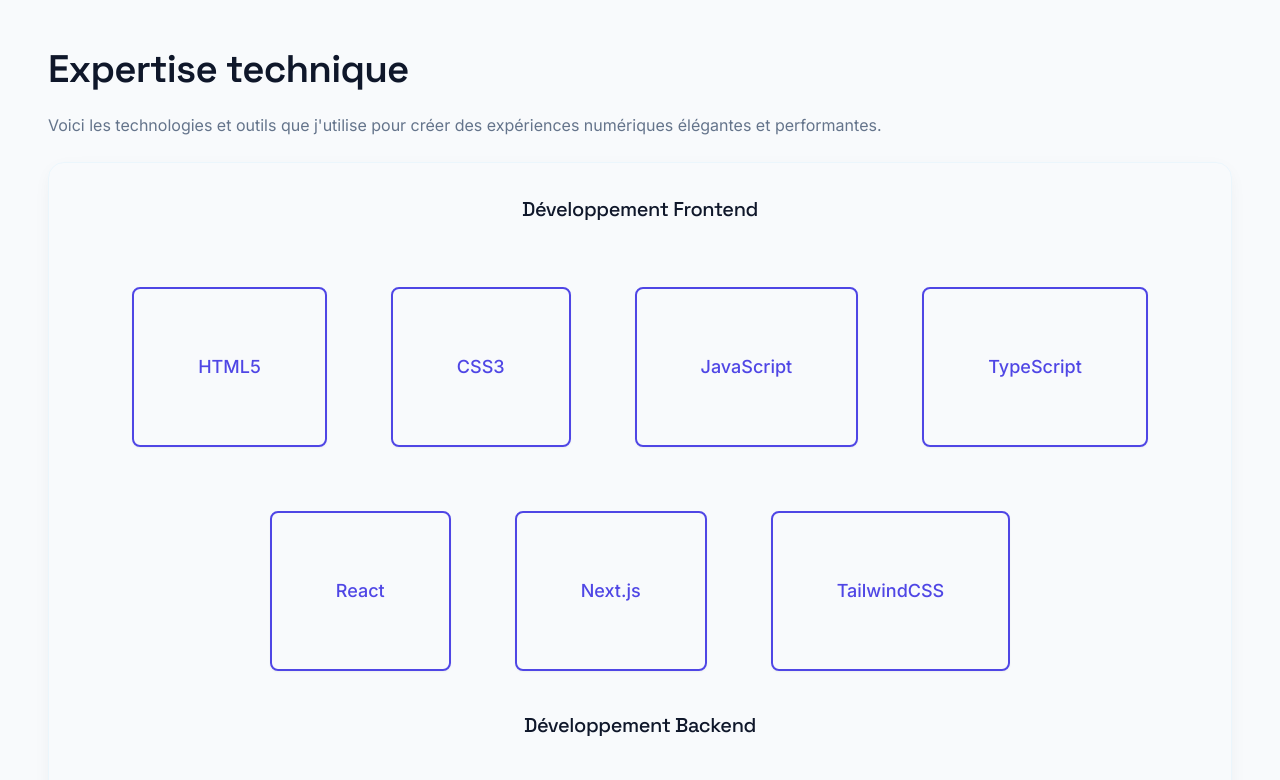
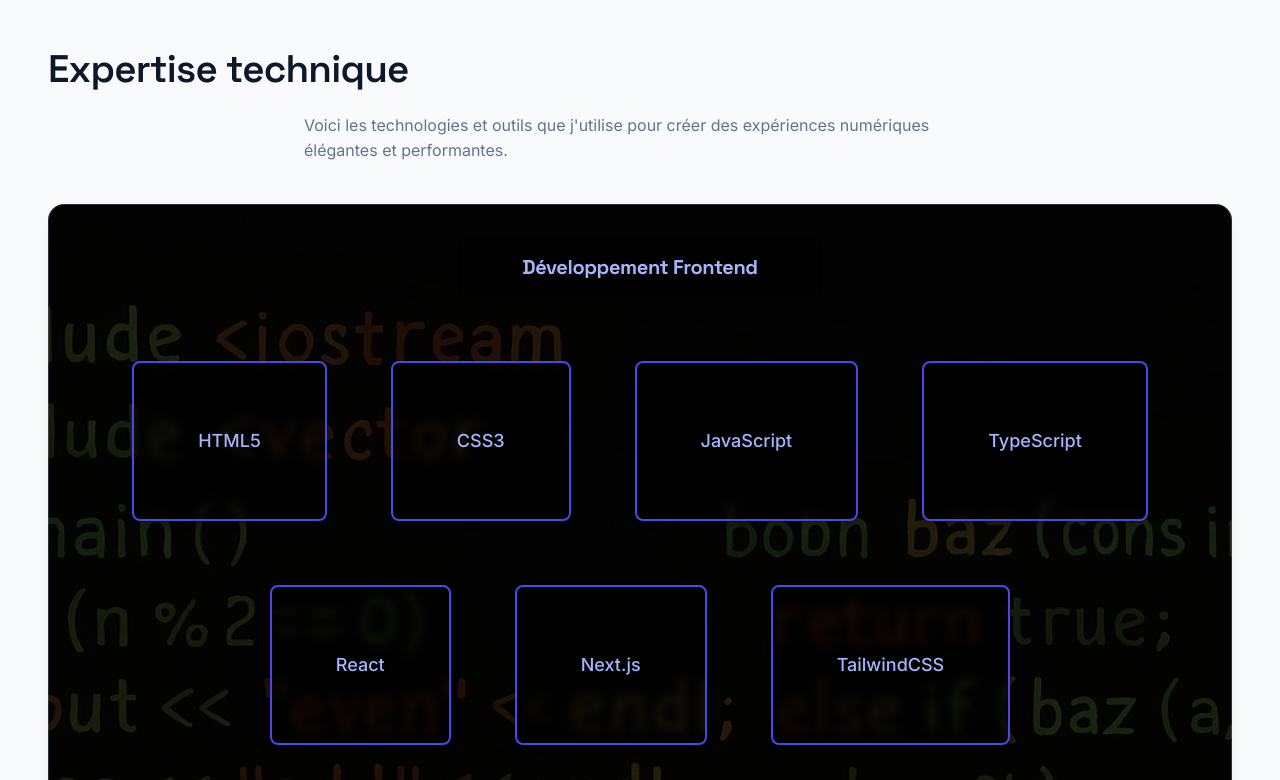
Before and after one commit to FCharbonnelle/Porte-Folio, a Next.js app: page / in a window 1280 px wide. Shown: the part 2220-3000 px from the top of the page. Built offline with nearby package versions, Linux system fonts and the light colour scheme.

Commit message:
fond ecran skills

```diff
--- a/src/sections/Skills.jsx
+++ b/src/sections/Skills.jsx
@@ -5,15 +5,15 @@
 
 const SkillBadge = ({ skill }) => (
   <div
-    className="skill-badge group bg-white/5 hover:bg-white/10 border-2 border-indigo-600 hover:border-indigo-600 hover:scale-105 transition-all flex items-center p-4 rounded-lg shadow-sm"
+    className="skill-badge group bg-black/40 hover:bg-indigo-900/50 border-2 border-indigo-600 hover:border-indigo-400 hover:scale-105 transition-all flex items-center p-4 rounded-lg shadow-md backdrop-blur-sm"
   >
-    <span className="text-indigo-600 group-hover:text-indigo-600 font-medium text-lg">{skill}</span>
+    <span className="text-indigo-300 group-hover:text-white font-medium text-lg">{skill}</span>
   </div>
 );
 
 const SkillCategory = ({ title, skills }) => (
   <div className="mb-10">
-    <h3 className="text-xl font-medium mb-4">{title}</h3>
+    <h3 className="text-xl font-bold mb-4 text-indigo-300 bg-black/50 inline-block px-4 py-1 rounded-md">{title}</h3>
     <div className="flex flex-wrap gap-4 justify-center">
       {skills.map((skill, index) => (
         <SkillBadge key={index} skill={skill} />
@@ -50,11 +50,19 @@
         <div className="w-full">
           <span className="badge mb-3 inline-block">Compétences</span>
           <h2 className="mb-5">Expertise technique</h2>
-          <p>Voici les technologies et outils que j'utilise pour créer des expériences numériques élégantes et performantes.</p>
+          <p className="mb-10 max-w-2xl mx-auto">Voici les technologies et outils que j'utilise pour créer des expériences numériques élégantes et performantes.</p>
         </div>
 
-        <div className="fade-in-up grid grid-cols-1 md:grid-cols-2 gap-10">
-          <div className="md:col-span-2 bg-background/60 rounded-2xl p-8 border border-accent-light/20 shadow-soft text-center">
+        <div className="fade-in-up grid grid-cols-1 gap-10">
+          <div
+            className="md:col-span-2 bg-background/60 rounded-2xl p-8 border border-accent-light/20 shadow-soft text-center"
+            style={{
+              backgroundImage: "linear-gradient(rgba(0, 0, 0, 0.85), rgba(0, 0, 0, 0.85)), url('/images/code-bg.webp')",
+              backgroundSize: "cover",
+              backgroundPosition: "center",
+              backgroundBlendMode: "normal"
+            }}
+          >
             {skillsData.map((category, index) => (
               <SkillCategory
                 key={index}
```
Also changed, not shown: public/images/code-bg.webp (added).
